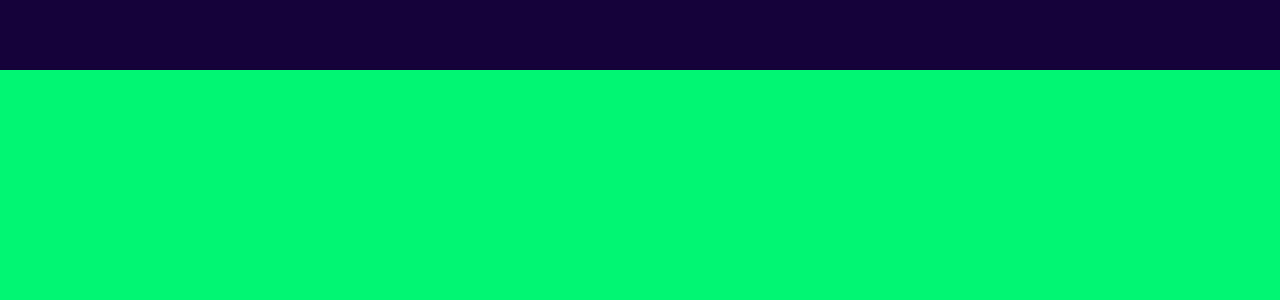
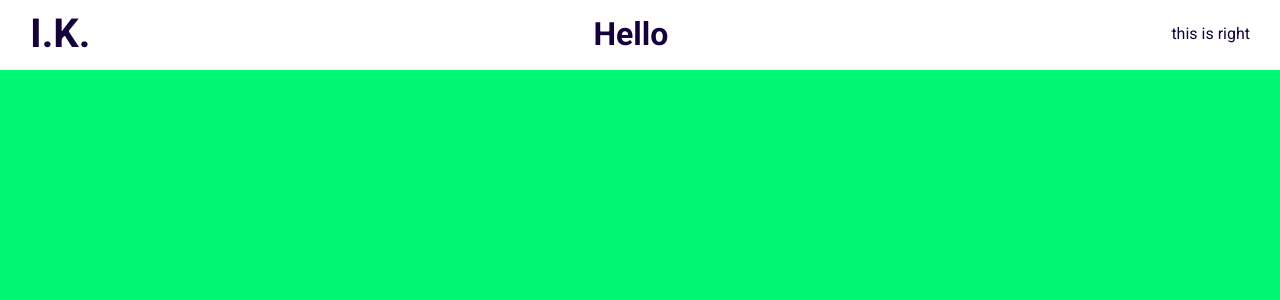
Before and after one commit to INKR1/my_react_portfolio, a React (Create React App) app in the folder my-portfolio/: page / in a window 1280 px wide. Shown: the top 300 px of the page. Built offline with nearby package versions, Linux system fonts and the light colour scheme.

Commit message:
topbar structure

```diff
--- a/my-portfolio/src/app.scss
+++ b/my-portfolio/src/app.scss
@@ -7,6 +7,7 @@
     background-color: lightyellow;
     position: relative;
     top: 70px;
+    scroll-behavior: smooth;
     scroll-snap-type: y mandatory;
     scrollbar-width: none;
     &::-webkit-scrollbar {
--- a/my-portfolio/src/components/contact/Contact.jsx
+++ b/my-portfolio/src/components/contact/Contact.jsx
@@ -2,7 +2,7 @@ import "./contact.scss";
 
 export default function Contact() {
   return (
-    <div className="contact"></div>
+    <div className="contact" id="contact"></div>
 
   )
 }
--- a/my-portfolio/src/components/intro/Intro.jsx
+++ b/my-portfolio/src/components/intro/Intro.jsx
@@ -2,6 +2,6 @@ import "./intro.scss";
 
 export default function Intro() {
   return (
-   <div className="intro"></div>
+   <div className="intro" id="intro"></div>
   )
 }
--- a/my-portfolio/src/components/portfolio/Portfolio.jsx
+++ b/my-portfolio/src/components/portfolio/Portfolio.jsx
@@ -2,6 +2,6 @@ import "./portfolio.scss";
 
 export default function Portfolio() {
   return (
-   <div className="portfolio"></div>
+   <div className="portfolio" id="portfolio"></div>
   )
 }
--- a/my-portfolio/src/components/testimonials/Testimonials.jsx
+++ b/my-portfolio/src/components/testimonials/Testimonials.jsx
@@ -2,6 +2,6 @@ import "./testimonials.scss";
 
 export default function Testimonials() {
   return (
-  <div className="testimonials"></div>
+  <div className="testimonials" id="testimonials"></div>
   )
 }
--- a/my-portfolio/src/components/topbar/Topbar.jsx
+++ b/my-portfolio/src/components/topbar/Topbar.jsx
@@ -2,6 +2,16 @@ import "./topbar.scss";
 
 export default function Topbar() {
   return (
-   <div className="topbar"></div>
+    <div className="topbar">
+      <div className="wrapper">
+        <div className="left">
+          <a href="#intro" className="logo">I.K.</a>
+        </div>
+        <h1>Hello</h1>
+        <div className="right">
+        this is right
+        </div>
+      </div>
+    </div>
   )
 }
--- a/my-portfolio/src/components/topbar/topbar.scss
+++ b/my-portfolio/src/components/topbar/topbar.scss
@@ -1,8 +1,28 @@
+@import "../../global.scss";
+
 .topbar{
     width: 100%;
     height: 70px;
-    background-color: #15023a;
+    background-color: white;
+    color: $mainColor;
     position: fixed;
     top: 0;
     z-index: 2;
+
+    .wrapper{
+        padding: 10px 30px;
+        display: flex;
+        align-items: center;
+        justify-content: space-between;
+
+        .left{
+
+            .logo{
+                font-size: 40px;
+                font-weight: 700;
+                text-decoration: none;
+                color: inherit;
+            }
+        }
+    }
 }
--- a/my-portfolio/src/components/works/Works.jsx
+++ b/my-portfolio/src/components/works/Works.jsx
@@ -2,6 +2,6 @@ import "./works.scss";
 
 export default function Works() {
   return (
- <div className="works"></div>
+ <div className="works" id="works"></div>
   )
 }
--- /dev/null
+++ b/my-portfolio/src/global.scss
@@ -0,0 +1 @@
+$mainColor: #15023a;
```
